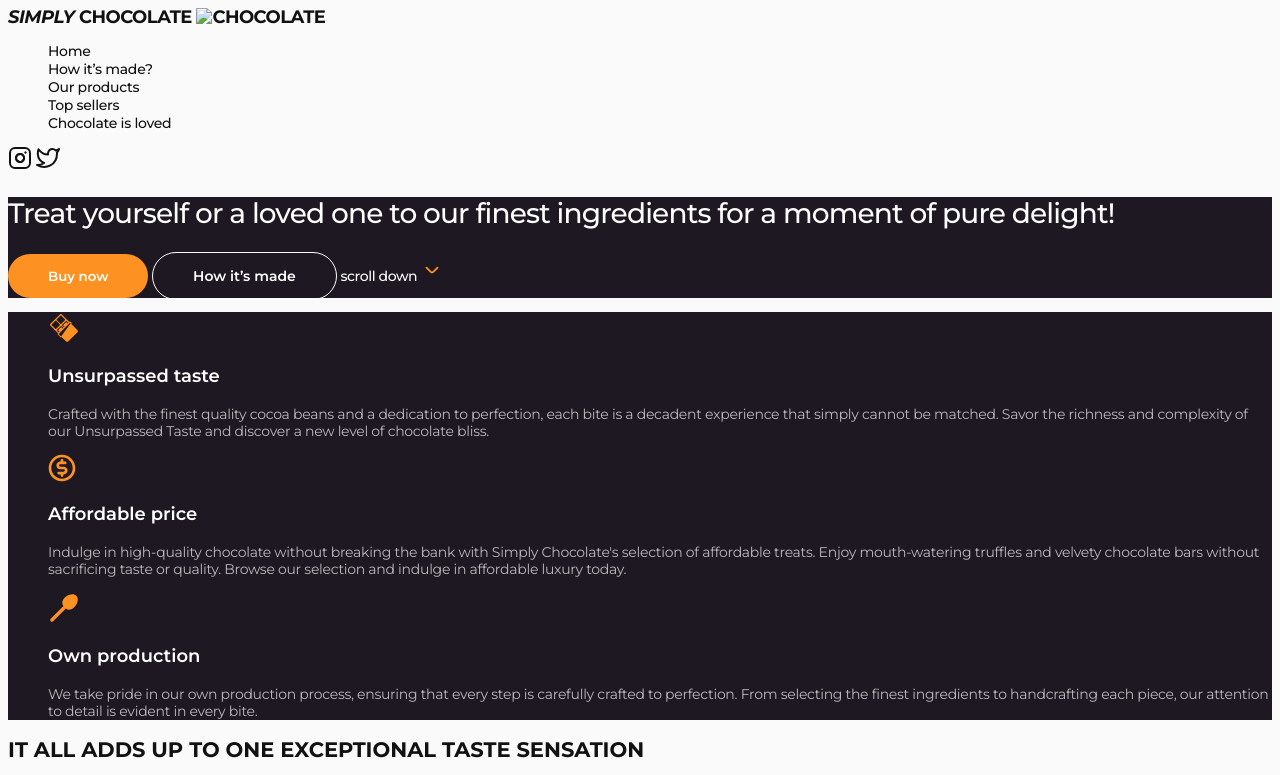
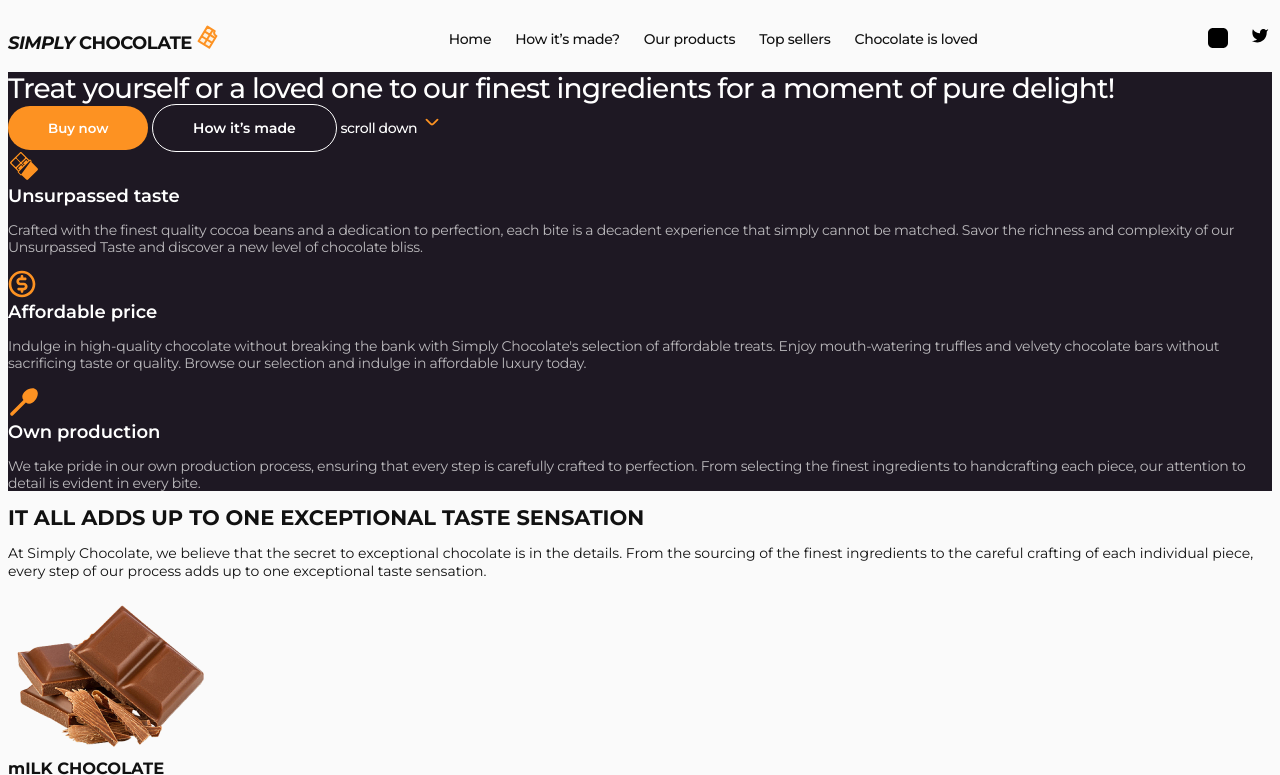
Before and after one commit to Me1nychuk/Chocolate_Market, a plain HTML site: page index.html in a window 1280 px wide. Shown: the top 775 px of the page. Drawn offline with Linux system fonts and the light colour scheme.

Commit message:
Add new css for header.

```diff
--- a/css/style.css
+++ b/css/style.css
@@ -15,7 +15,18 @@ body {
 a {
   text-decoration: none;
 }
-
+h1,
+h2,
+h3,
+h4,
+h5,
+h6,
+a,
+ul,
+li {
+  margin: 0;
+  padding: 0;
+}
 ul {
   list-style-type: none;
 }
@@ -47,14 +58,39 @@ button {
   font-style: italic;
 }
 .nav-link {
+  display: inline-block;
+  padding: 24px 0;
   color: var(--c-primary);
   font-weight: 500;
-  line-height: 1.14em; /* 114.286% */
+  line-height: 1.14;
   letter-spacing: -0.02em;
 }
 .nav-link:hover {
   color: var(--c-brand);
 }
+.header-inner {
+  display: flex;
+  justify-content: space-between;
+  align-items: center;
+  gap: 24px;
+}
+.header-nav {
+  display: flex;
+  align-items: center;
+  flex-grow: 1;
+  gap: 24px;
+}
+.nav-list {
+  display: flex;
+  gap: 24px;
+  flex-grow: 1;
+  justify-content: center;
+}
+.header-socials {
+  display: flex;
+  gap: 18px;
+}
+
 /* end header */
 
 /* hero-section */
@@ -102,6 +138,7 @@ button {
 .hero-scroll-down:hover {
   color: var(--c-brand);
 }
+
 /* end hero-section */
 
 /* advantage-section */
--- a/index.html
+++ b/index.html
@@ -13,13 +13,17 @@
     />
   </head>
   <body>
-    <header>
-      <nav>
+    <header class="header">
+      <div class="container">
+        <div class="header-inner">
+          <nav class="header-nav">
             <a class="logo" href="index.html"
               ><span class="logo-span">Simply</span> chocolate
-          <img src="./images/chocolate.svg" alt="Chocolate"
-        /></a>
-        <ul>
+              <svg width="24" height="24">
+                <use href="./images/icons.svg#icon-chocolate-bar"></use>
+              </svg>
+            </a>
+            <ul class="nav-list">
               <li><a href="#" class="nav-link">Home</a></li>
               <li><a href="#" class="nav-link">How it’s made?</a></li>
               <li><a href="#" class="nav-link">Our products</a></li>
@@ -27,13 +31,20 @@
               <li><a href="#" class="nav-link">Chocolate is loved</a></li>
             </ul>
           </nav>
-
+          <div class="header-socials">
             <a href="#">
-        <img src="./images/instagram.svg" alt="instagram" />
+              <svg width="24" height="24">
+                <use href="./images/icons.svg#icon-instagram"></use>
+              </svg>
             </a>
             <a href="#">
-        <img src="./images/twitter.svg" alt="twitter" />
+              <svg width="24" height="24">
+                <use href="./images/icons.svg#icon-twitter"></use>
+              </svg>
             </a>
+          </div>
+        </div>
+      </div>
     </header>
 
     <main>
```
Also changed, not shown: images/icons.svg (added). Lines whose indentation alone changed are shown as unchanged.
